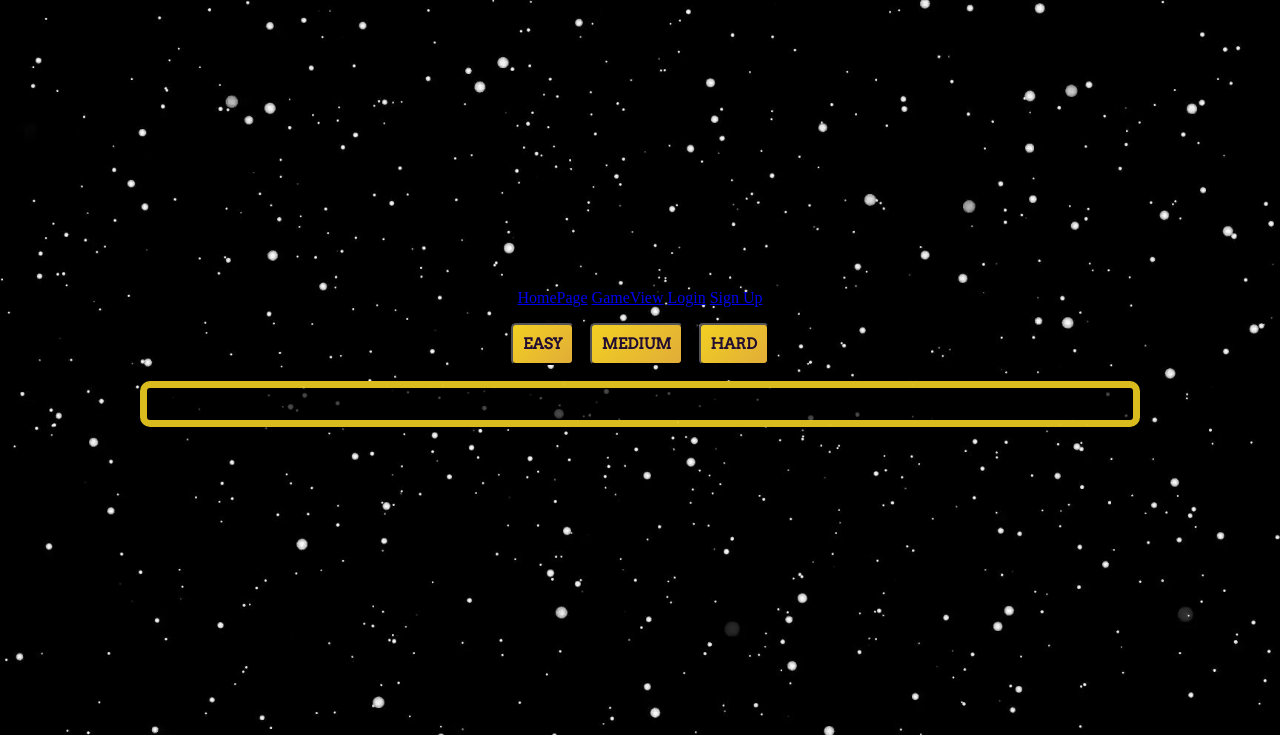
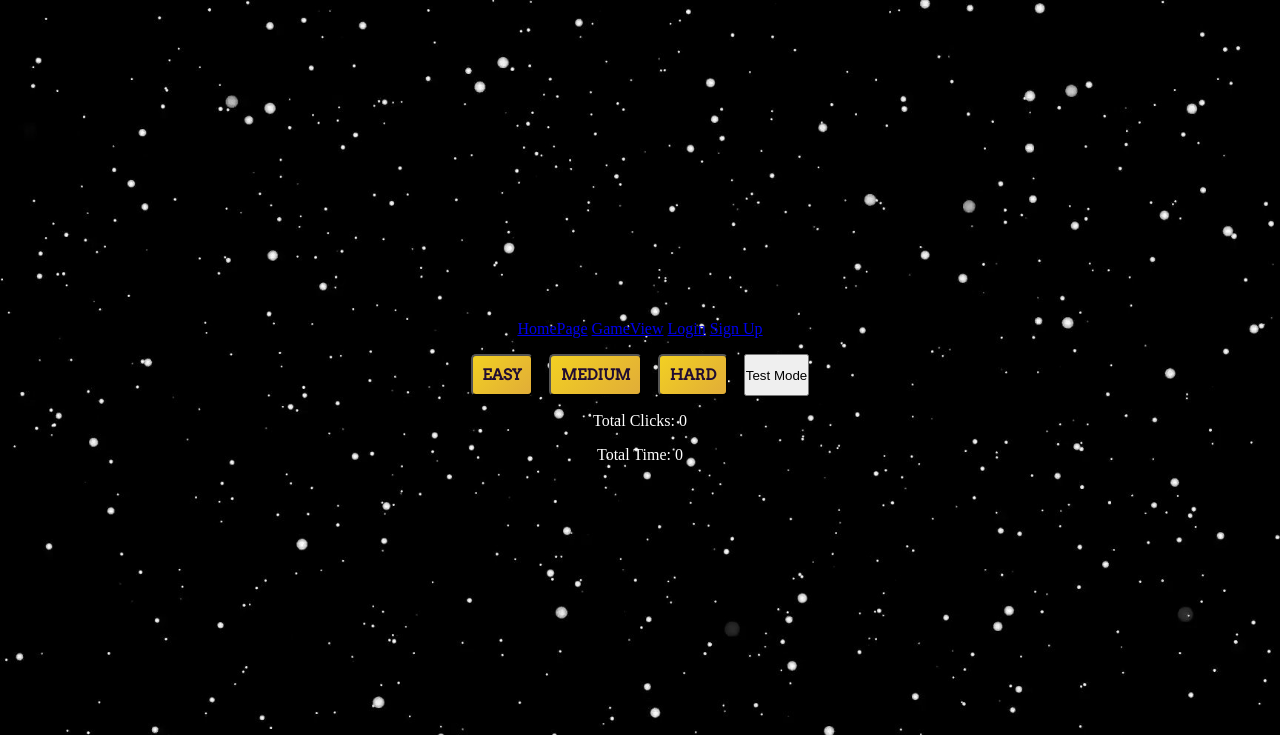
Before and after one commit to Joao4569/sith_ly_the_best, a Django app: page /game/ in a window 1280 px wide. Shown: the top 735 px of the page. Run offline with Django 4.2, Linux system fonts and the light colour scheme; some web fonts are replaced.

Commit message:
Test mode, timer, click count and allauth templates

```diff
--- /dev/null
+++ b/game/static/css/game.css
@@ -0,0 +1,11 @@
+.text-white {
+    color: white;
+}
+
+#wrapper {
+    display: none;  /* Initially hide the wrapper */
+  }
+
+  #wrapper.visible {
+    display: grid;  /* Show the wrapper when the 'visible' class is added */
+  }
--- a/game/static/js/game.js
+++ b/game/static/js/game.js
@@ -4,11 +4,16 @@
 const easyMode = document.getElementById("easy");
 const mediumMode = document.getElementById("medium");
 const hardMode = document.getElementById("hard");
+const testMode = document.getElementById("test"); // test button
 
 let clicks = 0;
+let totalClicks = 0;
 let choiceOne = "";
 let choiceTwo = "";
 let timerActive = false;
+let startTime;
+let elapsedTime = 0;
+let timerInterval;
 
 export function shuffleArray(array) {
   for (var i = array.length - 1; i > 0; i--) {
@@ -26,6 +31,7 @@
   easyMode.remove();
   mediumMode.remove();
   hardMode.remove();
+  testMode.remove(); // remove test button
   let cardArray = cardData;
   let newArr = [...cardArray];
 
@@ -38,6 +44,14 @@
     newArr = cardArray.slice(0, 20);
     wrapper.style.gridTemplateColumns = `repeat(5, 1fr)`;
   }
+
+  // If test mode, only take the first card and duplicate it
+  if (mode === "test") {
+    newArr = [cardArray[0], cardArray[0]];
+    wrapper.style.gridTemplateColumns = `repeat(2, 1fr)`;
+  }
+
+  wrapper.classList.add("visible");
 
   const shuffledCards = shuffleArray(newArr);
 
@@ -85,12 +99,32 @@
   });
 }
 
+function startTimer() {
+  startTime = Date.now() - elapsedTime;
+  timerInterval = setInterval(function printTime() {
+    elapsedTime = Date.now() - startTime;
+    document.getElementById('totalTime').innerText = (elapsedTime / 1000).toFixed(2);
+  }, 100);
+}
+
+function stopTimer() {
+  clearInterval(timerInterval);
+}
+
 async function flipCard(e) {
   const element = e.target.closest(".flip-card-inner");
 
   if (timerActive) return;
   if (element.classList.contains("isFlipped")) return;
+
+  // start the timer on the first click
+  if (totalClicks === 0) {
+    startTimer();
+  }
+
   element.classList.toggle("isFlipped");
+  totalClicks++;
+  document.getElementById('totalClicks').innerText = totalClicks;
 
   if (clicks === 0) {
     choiceOne = element.dataset.name;
@@ -117,6 +151,13 @@
     clicks = 0;
     choiceOne = "";
     choiceTwo = "";
+
+    // Check if all cards are matched
+    const matchedCards = document.querySelectorAll('.flip-card-inner.fixed');
+    if (matchedCards.length === allCards.length) {
+      // All cards are matched, stop the timer
+      stopTimer();
+    }
   }
 
   const { name } = element.dataset;
@@ -125,3 +166,4 @@
 easyMode.addEventListener("click", () => init("easy"));
 mediumMode.addEventListener("click", () => init("medium"));
 hardMode.addEventListener("click", () => init("hard"));
+testMode.addEventListener("click", () => init("test")); // test button listener
--- a/game/templates/game/game.html
+++ b/game/templates/game/game.html
@@ -1,5 +1,9 @@
 {% extends "base.html" %}
 {% load static %}
+
+{% block extra_css %}
+<link rel="stylesheet" type="text/css" href="{% static 'css/game.css' %}">
+{% endblock %}
 
 {% block title %}Sample Card{% endblock %}
 {% block content %}
@@ -10,15 +14,16 @@
   <button id="easy" class="btn">Easy</button>
   <button id="medium" class="btn">Medium</button>
   <button id="hard" class="btn">Hard</button>
+  <button id="test">Test Mode</button>
 </div>
 
 <div id="wrapper" class="wrapper"></div>
 
-<div>
+<div class="text-white">
   <span>Total Clicks: </span>
   <span id="totalClicks">0</span>
 </div>
-<div>
+<div class="text-white">
   <span>Total Time: </span>
   <span id="totalTime">0</span>
 </div>
--- a/templates/allauth/account/login.html
+++ b/templates/allauth/account/login.html
@@ -1,11 +1,11 @@
-{% extends "base.html" %}
+{% extends "account/base.html" %}
 
 {% load i18n %}
 {% load account socialaccount %}
 
 {% block head_title %}{% trans "Sign In" %}{% endblock %}
 
-{% block content %}
+{% block inner_content %}
 
 <h1>{% trans "Sign In" %}</h1>
 
--- a/templates/signup.html
+++ b/templates/allauth/account/signup.html
@@ -4,10 +4,10 @@
 
 {% block head_title %}{% trans "Signup" %}{% endblock %}
 
-{% block content %}
+{% block inner_content %}
 <h1>{% trans "Sign Up" %}</h1>
 
-<p>{% blocktrans %}Already have an ? Then please <a href="{{ login_url }}">sign in</a>.{% endblocktrans %}</p>
+<p>{% blocktrans %}Already have an account? Then please <a href="{{ login_url }}">sign in</a>.{% endblocktrans %}</p>
 
 <form class="signup" id="signup_form" method="post" action="{% url 'account_signup' %}">
   {% csrf_token %}
```
Also changed, not shown: templates/allauth/account/base.html (added, +14 -0 lines).
